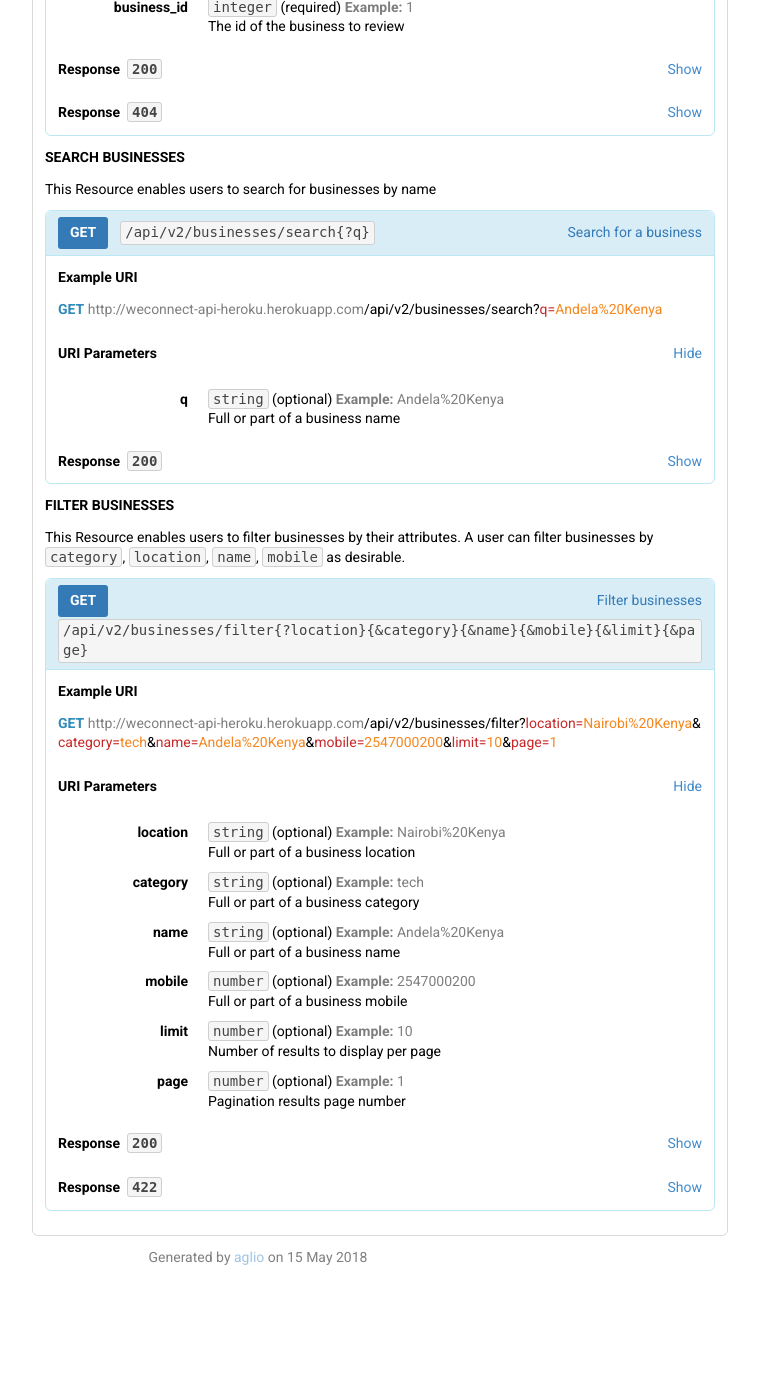
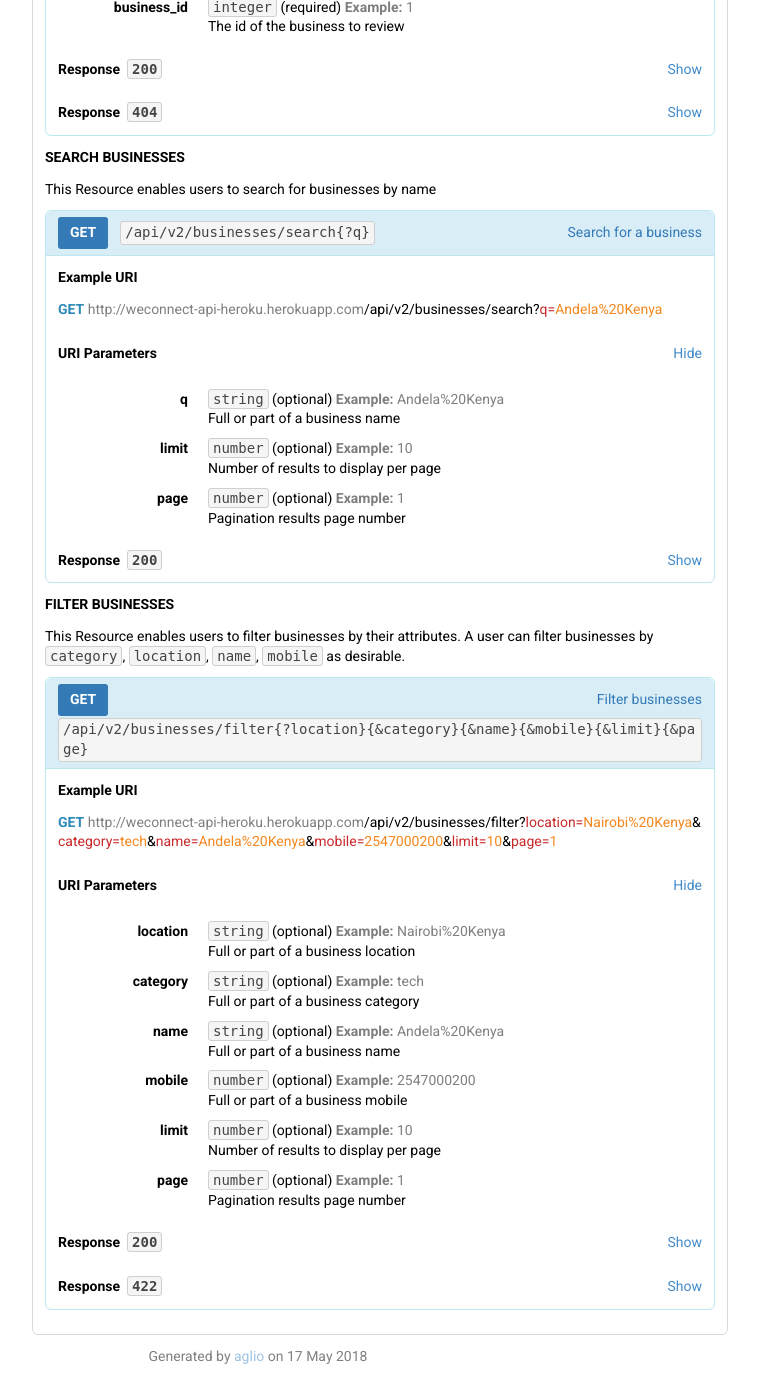
Before and after one commit to johnmutuma5/WeConnect, a Flask app: page /api/documentation in a window 1280 px wide. Shown: the part 4822-6199 px from the top of the page, without its empty margins (382-1141 px from the left). Before the commit the page ends 6087 px from the top, so only its background shows below. Run offline with Flask 2, Linux system fonts and the light colour scheme; parts of the project's set-up code (start-up, migrations or seed data) failed here and were passed over; some libraries are stand-ins or nearby versions.

Commit message:
[Chore] Add pagination to search resource

```diff
--- a/app/templates/documentation.html
+++ b/app/templates/documentation.html
@@ -650,6 +650,8 @@ The targeted business business is referenced by referenced by a URI parameter re
   </span>}
 </span>}</code></pre><div style="height: 1px;"></div></div></div></div></div><div id="business-search-businesses" class="resource"><h3 class="resource-heading">Search Businesses <a href="#business-search-businesses" class="permalink">&nbsp;&para;</a></h3><p>This Resource enables users to search for businesses by name</p>
 <div id="business-search-businesses-get" class="action get"><h4 class="action-heading"><div class="name">Search for a business</div><a href="#business-search-businesses-get" class="method get">GET</a><code class="uri">/api/v2/businesses/search{?q}</code></h4><h4>Example URI</h4><div class="definition"><span class="method get">GET</span>&nbsp;<span class="uri"><span class="hostname">http://weconnect-api-heroku.herokuapp.com</span>/api/v2/businesses/search?<span class="hljs-attribute">q=</span><span class="hljs-literal">Andela%20Kenya</span></span></div><div class="title"><strong>URI Parameters</strong><div class="collapse-button show"><span class="close">Hide</span><span class="open">Show</span></div></div><div class="collapse-content"><dl class="inner"><dt>q</dt><dd><code>string</code>&nbsp;<span>(optional)</span>&nbsp;<span class="text-muted example"><strong>Example:&nbsp;</strong><span>Andela%20Kenya</span></span><p>Full or part of a business name</p>
+</dd><dt>limit</dt><dd><code>number</code>&nbsp;<span>(optional)</span>&nbsp;<span class="text-muted example"><strong>Example:&nbsp;</strong><span>10</span></span><p>Number of results to display per page</p>
+</dd><dt>page</dt><dd><code>number</code>&nbsp;<span>(optional)</span>&nbsp;<span class="text-muted example"><strong>Example:&nbsp;</strong><span>1</span></span><p>Pagination results page number</p>
 </dd></dl></div><div class="title"><strong>Response&nbsp;&nbsp;<code>200</code></strong><div class="collapse-button"><span class="close">Hide</span><span class="open">Show</span></div></div><div class="collapse-content"><div class="inner"><h5>Body</h5><pre><code>[
   {
     "<span class="hljs-attribute">name</span>": <span class="hljs-value"><span class="hljs-string">"Andela Kenya"</span></span>,
@@ -762,7 +764,7 @@ The targeted business business is referenced by referenced by a URI parameter re
     </span>}
   </span>}</span>,
   "<span class="hljs-attribute">$schema</span>": <span class="hljs-value"><span class="hljs-string">"http://json-schema.org/draft-04/schema#"</span>
-</span>}</code></pre><div style="height: 1px;"></div></div></div></div></div></section></div></div></div><p style="text-align: center;" class="text-muted">Generated by&nbsp;<a href="https://github.com/danielgtaylor/aglio" class="aglio">aglio</a>&nbsp;on 15 May 2018</p><script>/* eslint-env browser */
+</span>}</code></pre><div style="height: 1px;"></div></div></div></div></div></section></div></div></div><p style="text-align: center;" class="text-muted">Generated by&nbsp;<a href="https://github.com/danielgtaylor/aglio" class="aglio">aglio</a>&nbsp;on 17 May 2018</p><script>/* eslint-env browser */
 /* eslint quotes: [2, "single"] */
 'use strict';
 
```
Also changed, not shown: APIBlueprint/blueprint.md (+2 -0 lines).
